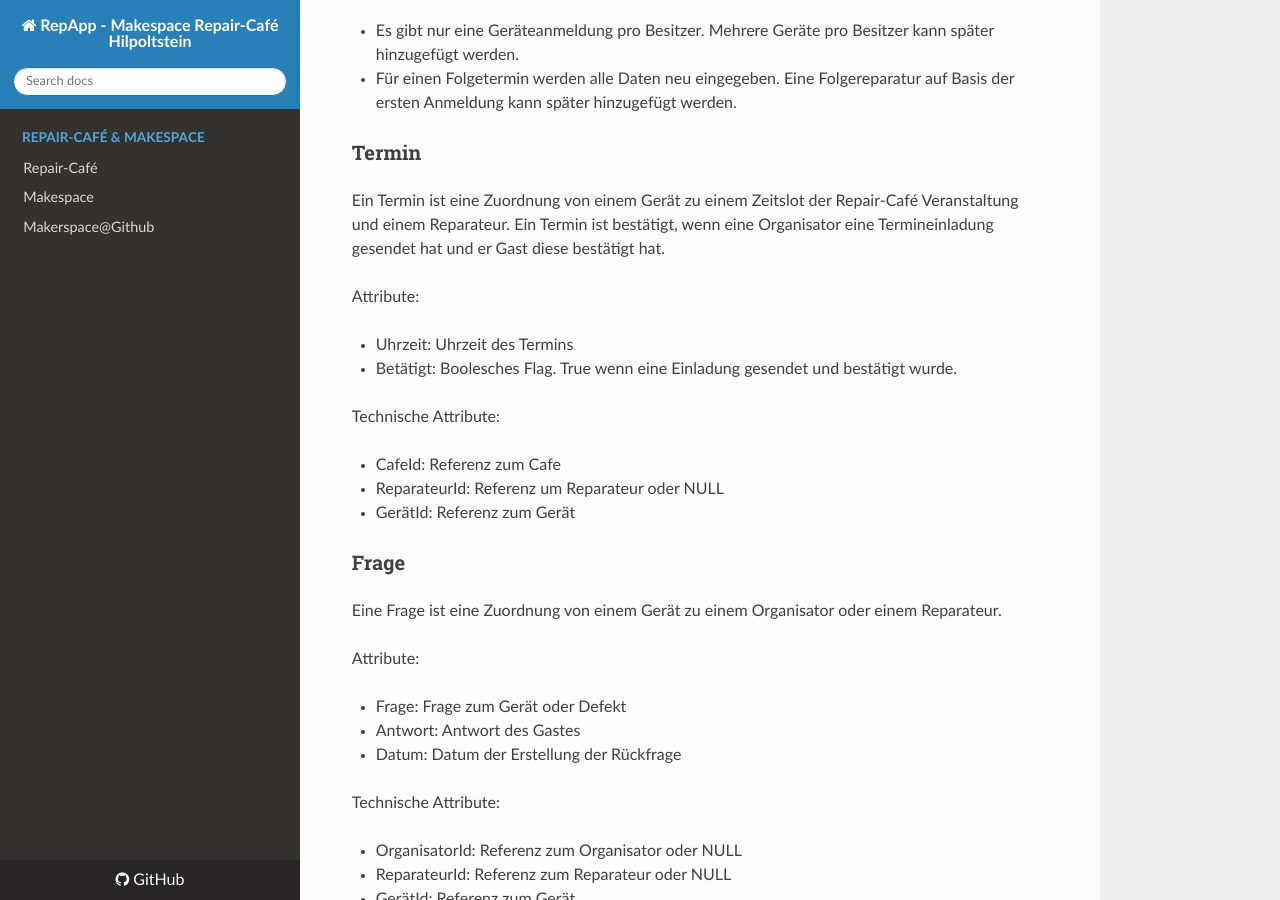
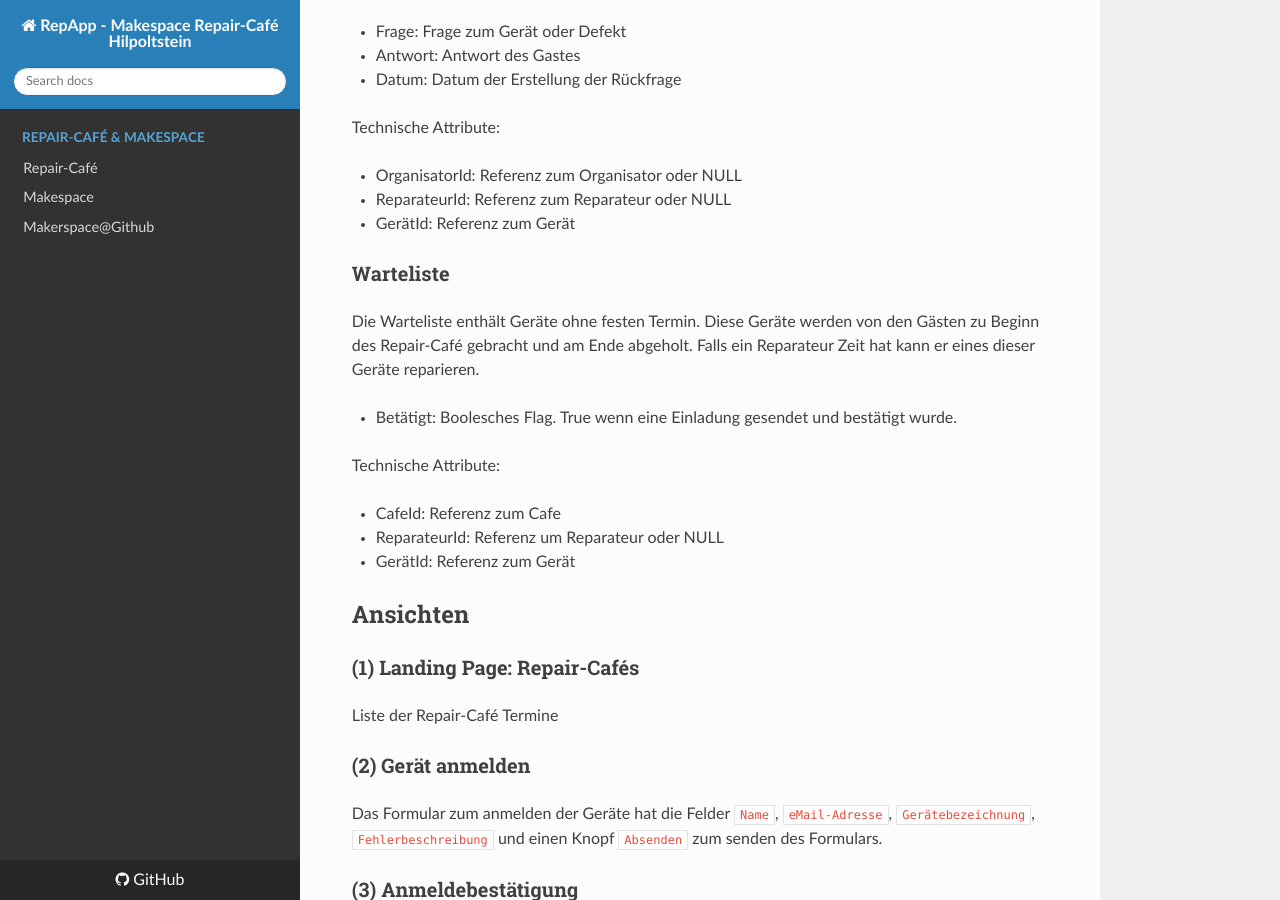
Before and after one commit to makes-hacks-hip/RepApp, an MkDocs documentation site: the page built from docs/index.md, in a window 1280 px wide and 900 px high, scrolled down 3596 px. Built offline with MkDocs 1.6.1, drawn with Linux system fonts in a browser that asks for light colours; nearby versions of some CDN libraries.

Commit message:
Add waitlist for flex assignments

```diff
--- a/docs/index.md
+++ b/docs/index.md
@@ -142,6 +140,18 @@ Technische Attribute:
 - ReparateurId: Referenz zum Reparateur oder NULL
 - GerätId: Referenz zum Gerät
 
+### Warteliste
+
+Die Warteliste enthält Geräte ohne festen Termin. Diese Geräte werden von den Gästen zu Beginn des Repair-Café gebracht und am Ende abgeholt. Falls ein Reparateur Zeit hat kann er eines dieser Geräte reparieren.
+
+- Betätigt: Boolesches Flag. True wenn eine Einladung gesendet und bestätigt wurde.
+
+Technische Attribute:
+
+- CafeId: Referenz zum Cafe
+- ReparateurId: Referenz um Reparateur oder NULL
+- GerätId: Referenz zum Gerät
+
 ## Ansichten
 
 ### (1) Landing Page: Repair-Cafés
```
Also changed, not shown: other parts of docs/index.md (+0 -2 lines).
